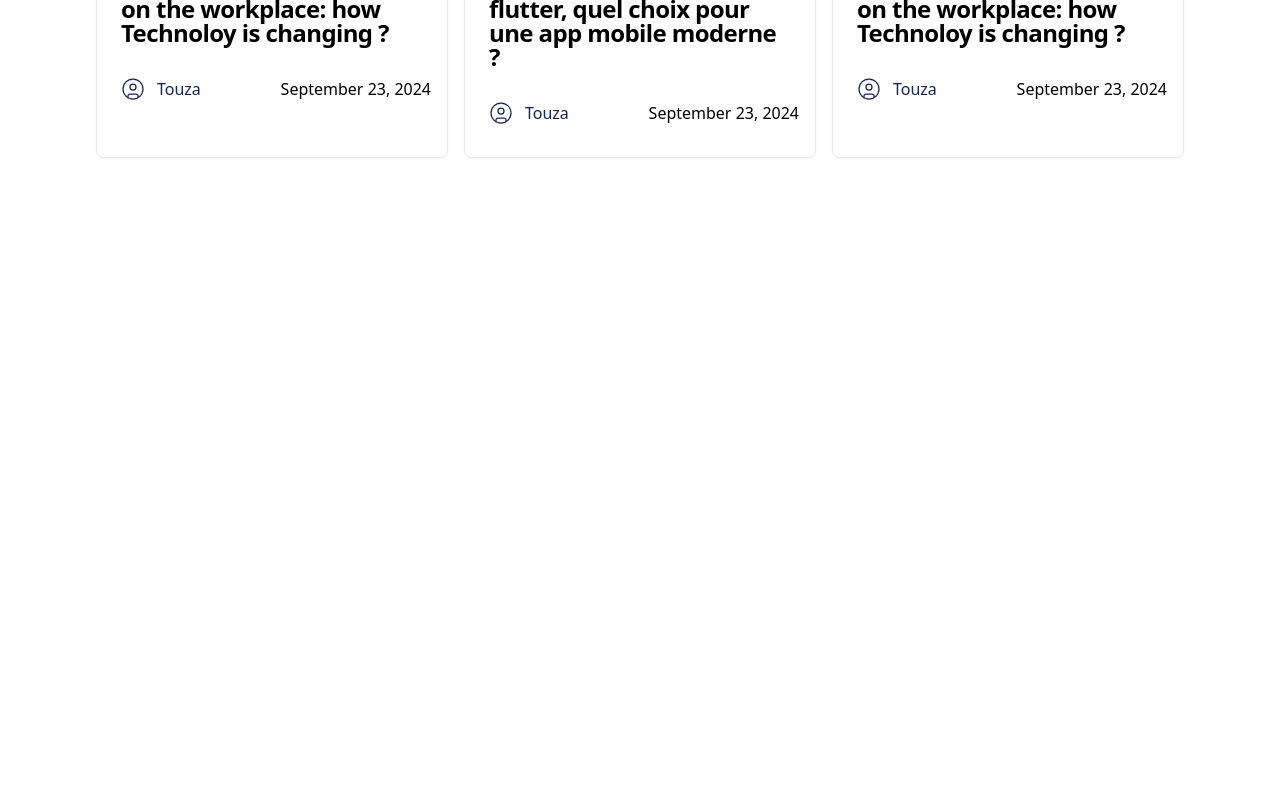
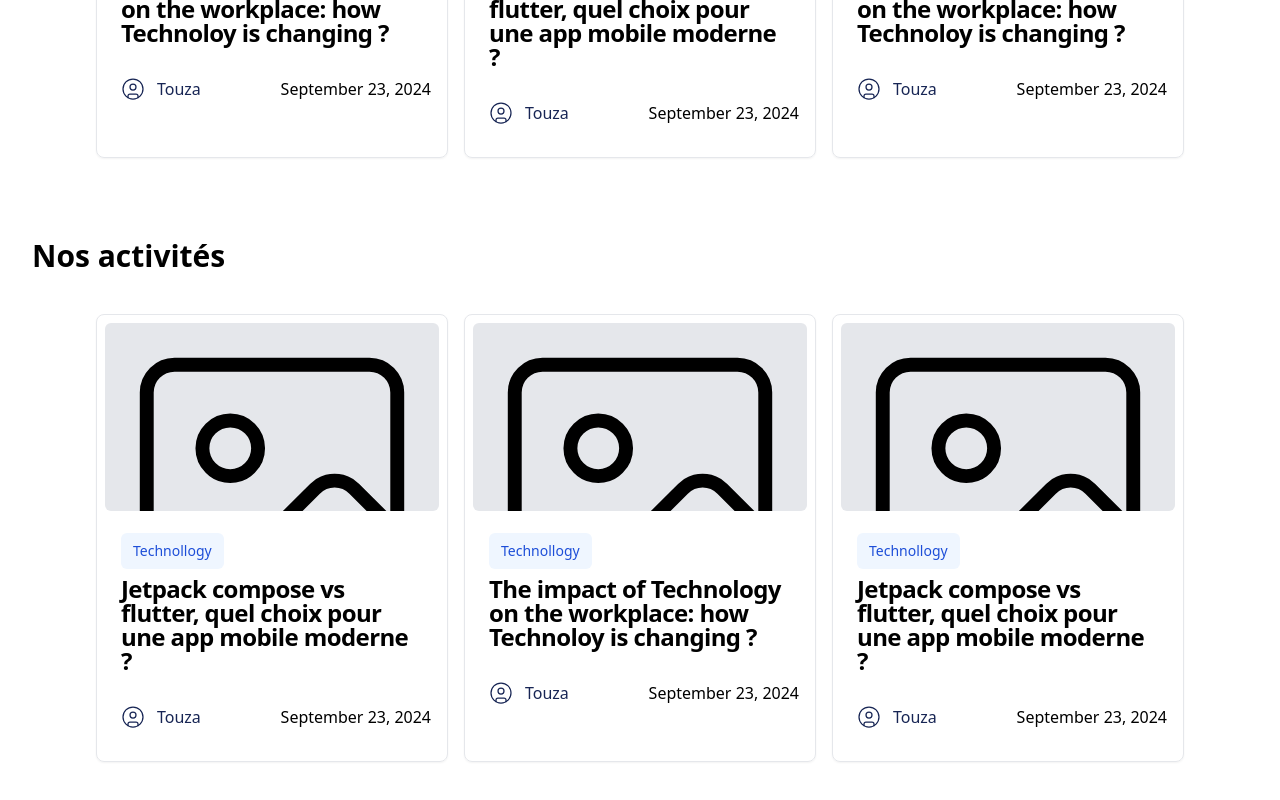
Before and after one commit to Grand-Nord-Developpers-Community/website, a Next.js app: page / in a window 1280 px wide. Shown: the part 1302-2102 px from the top of the page. Before the commit the page ends 1540 px from the top, so only its background shows below. Built offline with nearby package versions, Linux system fonts and the light colour scheme.

Commit message:
feat: activities and events section on landing page

```diff
--- a/app/page.tsx
+++ b/app/page.tsx
@@ -1,5 +1,5 @@
 import {
-  // ActivitiesAndEventsSection,
+  ActivitiesAndEventsSection,
   LatestPublicationsSection,
   OurSponsorsSection,
 } from "@/sections/home";
@@ -11,7 +11,7 @@ const HomePage = () => {
       {/* Hero */}
       <OurSponsorsSection />
       <LatestPublicationsSection />
-      {/* <ActivitiesAndEventsSection /> */}
+      <ActivitiesAndEventsSection />
       {/* BannerToBecomeSponsor  */}
       {/* OurLeaders  */}
       {/* AboutUs  */}
--- /dev/null
+++ b/components/cards/ActivityAndEventCard.tsx
@@ -0,0 +1,95 @@
+import { FC } from "react";
+import Image from "next/image";
+import Link from "next/link";
+import { Image as ImageIcon, CircleUser } from "lucide-react";
+
+import { Card, CardTitle, CardFooter, CardHeader } from "../ui/card";
+import { Avatar, AvatarFallback, AvatarImage } from "../ui/avatar";
+import { Button } from "../ui/button";
+
+import ActivityAndEvent from "@/intefaces/activityAndEvent";
+
+type ActvityAndEventCardProps = {
+  activityAndEvent: Omit<ActivityAndEvent, "created_at">;
+};
+
+const ActivityAndEventCard: FC<ActvityAndEventCardProps> = ({
+  activityAndEvent: {
+    category,
+    published_by,
+    title,
+    updated_at,
+    featured_image,
+  },
+}) => {
+  return (
+    <Card>
+      <CardHeader className="p-2">
+        <figure className="rounded-md overflow-hidden aspect-video">
+          {featured_image?.src ? (
+            <Image
+              src={featured_image.src}
+              alt={featured_image.title || title}
+              width={featured_image.width}
+              height={featured_image.height}
+            />
+          ) : (
+            <div>
+              <ImageIcon
+                strokeWidth={1}
+                className="h-auto w-full bg-gray-200"
+              />
+            </div>
+          )}
+        </figure>
+
+        <div className="p-4">
+          <Button
+            asChild
+            variant="ghost"
+            className="bg-blue-50 text-blue-700 mb-2"
+            size="sm"
+          >
+            <Link href={""} className="hover:underline">
+              {category}
+            </Link>
+          </Button>
+
+          <CardTitle>
+            <Link href={""} className="hover:underline">
+              {title}
+            </Link>
+          </CardTitle>
+        </div>
+      </CardHeader>
+
+      <CardFooter className="px-4 justify-between items-center">
+        <Link
+          href={""}
+          className="flex items-center gap-1 text-blue-950 hover:underline"
+        >
+          <Avatar>
+            <AvatarImage asChild>
+              <Image
+                src={published_by.profile_image}
+                alt={"profile image of: " + published_by.name}
+              />
+            </AvatarImage>
+            <AvatarFallback>
+              <CircleUser strokeWidth={1.25} />
+            </AvatarFallback>
+          </Avatar>
+          <span>{published_by.name}</span>
+        </Link>
+
+        <span>
+          {Intl.DateTimeFormat(undefined, { dateStyle: "long" }).format(
+            updated_at
+          )}
+        </span>
+      </CardFooter>
+    </Card>
+  );
+};
+
+export default ActivityAndEventCard;
--- a/components/cards/index.ts
+++ b/components/cards/index.ts
@@ -1 +1,2 @@
+export { default as ActivityAndEventCard } from "./ActivityAndEventCard";
 export { default as LatestPublicationCard } from "./LatestPublicationCard";
--- /dev/null
+++ b/hooks/activitiesAndEvents.ts
@@ -0,0 +1,10 @@
+import activities from "@/data/publication";
+
+import ActivityAndEvents from "@/intefaces/activityAndEvent";
+
+export const useActivitiesAndEvents: (options?: {
+  offset?: number;
+  limit?: number;
+}) => ActivityAndEvents[] | [] = (options) => {
+  return activities.slice(options?.offset || 0, options?.limit);
+};
--- /dev/null
+++ b/intefaces/activityAndEvent.ts
@@ -0,0 +1,15 @@
+import User from "@/intefaces/user";
+
+export default interface Activity {
+  featured_image: {
+    src: string;
+    width: number;
+    height: number;
+    title?: string;
+  } | null;
+  category: string;
+  title: string;
+  created_at: Date;
+  updated_at: Date;
+  published_by: Pick<User, "name" | "profile_image">;
+}
--- /dev/null
+++ b/sections/home/ActivitiesAndEventsSection.tsx
@@ -0,0 +1,49 @@
+import { FC } from "react";
+import { useActivitiesAndEvents } from "@/hooks/activitiesAndEvents";
+import { ActivityAndEventCard } from "@/components/cards";
+import ActivityAndEvent from "@/intefaces/activityAndEvent";
+
+const ActivitiesAndEventsSection: FC = () => {
+  const activitiesAndEvents = useActivitiesAndEvents({ limit: 3 });
+
+  const isEmpty = activitiesAndEvents.length === 0;
+
+  return (
+    <section className="my-12">
+      <h2 className="text-3xl font-semibold mb-4">Nos activités</h2>
+
+      {isEmpty ? (
+        <EmptyActivityAndEventPlaceholder />
+      ) : (
+        <ActivitiesAndEventsGrid activitiesAndEvents={activitiesAndEvents} />
+      )}
+    </section>
+  );
+};
+
+const EmptyActivityAndEventPlaceholder: FC = () => {
+  return (
+    <div className="grid h-[400px] bg-gray-100 rounded-lg justify-center items-center">
+      Pas d&apos;activités ou d&apos;évènements pour l&apos;instant !
+    </div>
+  );
+};
+
+const ActivitiesAndEventsGrid: FC<{
+  activitiesAndEvents: ActivityAndEvent[];
+}> = ({ activitiesAndEvents: activitiesAndEvents }) => {
+  return (
+    <div className="grid grid-cols-1 lg:grid-cols-3 md:grid-cols-2 gap-4 px-4 md:px-8 lg:px-16 pt-6 pb-8">
+      {activitiesAndEvents.map((activityAndEvent, index) => {
+        return (
+          <ActivityAndEventCard
+            activityAndEvent={activityAndEvent}
+            key={activityAndEvent.category + index + activityAndEvent.title}
+          />
+        );
+      })}
+    </div>
+  );
+};
+
+export default ActivitiesAndEventsSection;
--- a/sections/home/index.ts
+++ b/sections/home/index.ts
@@ -1,3 +1,3 @@
 export { default as OurSponsorsSection } from "./OurSponsorsSection";
 export { default as LatestPublicationsSection } from "./LatestPublicationsSection";
-// export { default as ActivitiesAndEventsSection } from "./ActivitiesAndEventsSection";
+export { default as ActivitiesAndEventsSection } from "./ActivitiesAndEventsSection";
```
